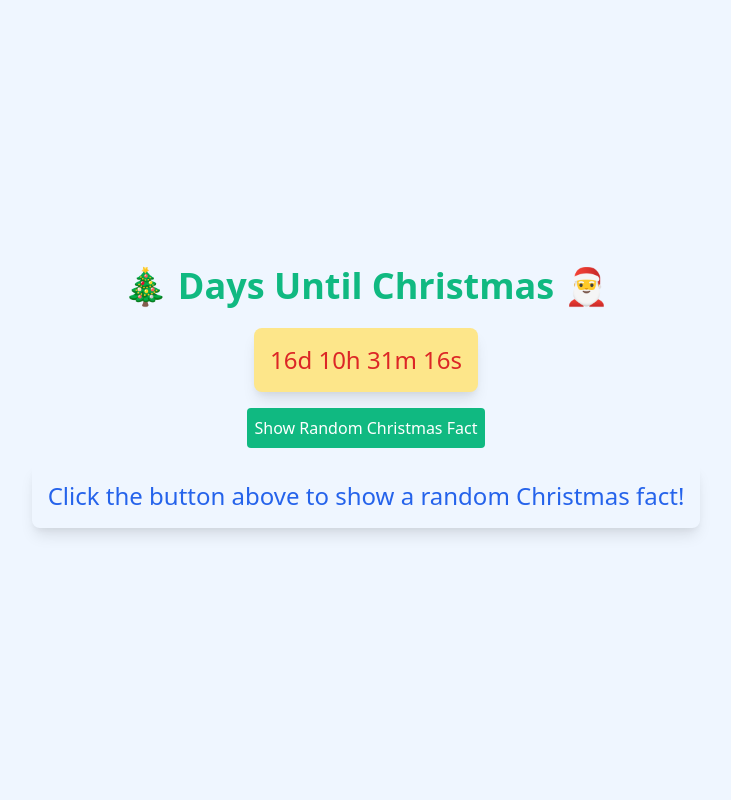
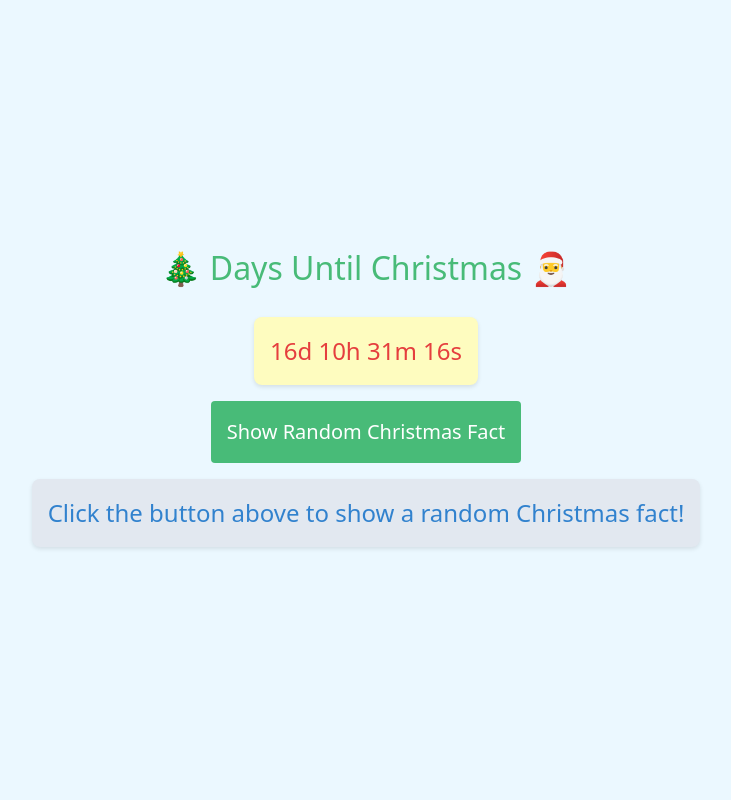
Before and after one commit to KdntNinja/ChristmasCalendar, a FastAPI app: page / in a window 1280 px wide. Shown: the whole page, without its empty margins (274-1005 px from the left). Run offline with FastAPI, Linux system fonts and the light colour scheme.

Commit message:
Update index.html

```diff
--- a/templates/index.html
+++ b/templates/index.html
@@ -2,6 +2,7 @@
 <html lang="en">
 <head>
     <meta charset="UTF-8">
+    <meta name="viewport" content="width=device-width, initial-scale=1.0">
     <title>Christmas Countdown</title>
     <script>
         function updateCountdown() {
@@ -37,39 +38,72 @@
     </script>
     <link href="https://cdn.jsdelivr.net/npm/tailwindcss@2.2.19/dist/tailwind.min.css" rel="stylesheet">
     <style>
-        @media (max-width: 640px) {
+        @media (min-width: 641px) {
+            h1 {
+                font-size: 4rem;
+            }
+            #countdown {
+                font-size: 2rem;
+                padding: 2rem;
+                margin-top: 2rem;
+            }
+            button {
+                padding: 1.5rem;
+                font-size: 1.25rem;
+            }
+            #fact {
+                font-size: 2rem;
+                padding: 2rem;
+                margin-top: 2rem;
+            }
+        }
+        body {
+            display: flex;
+            align-items: center;
+            justify-content: center;
+            height: 100vh;
+            background-color: #ebf8ff;
+            flex-direction: column;
+            text-align: center;
+        }
         h1 {
             font-size: 2rem;
+            color: #48bb78;
+            animation: bounce 2s infinite;
         }
         #countdown {
             font-size: 1.5rem;
+            color: #e53e3e;
+            margin-top: 1rem;
             padding: 1rem;
-                margin-top: 1rem;
+            background-color: #fefcbf;
+            border-radius: 0.5rem;
+            box-shadow: 0 2px 4px rgba(0, 0, 0, 0.1);
+            transition: all 0.5s;
         }
         button {
+            margin-top: 1rem;
+            background-color: #48bb78;
+            color: #fff;
             padding: 1rem;
-                font-size: 1rem;
+            border-radius: 0.25rem;
         }
         #fact {
             font-size: 1.5rem;
+            color: #3182ce;
+            margin-top: 1rem;
             padding: 1rem;
-                margin-top: 1rem;
-            }
+            background-color: #e2e8f0;
+            border-radius: 0.5rem;
+            box-shadow: 0 2px 4px rgba(0, 0, 0, 0.1);
+            transition: all 0.5s;
         }
     </style>
 </head>
-    <body class="flex items-center justify-center h-screen bg-blue-50">
-        <div class="text-center">
-            <h1 class="text-4xl font-bold text-green-500 animate-bounce">🎄 Days Until Christmas 🎅</h1>
-            <div id="countdown" class="text-2xl text-red-600 mt-4 bg-yellow-200 p-4 rounded-lg shadow-lg transition-all duration-500 inline-block">
-                Loading...
-            </div>
-            <div class="text-center">
-                <button onclick="showRandomFact()" class="mt-4 bg-green-500 text-white p-2 rounded">Show Random Christmas Fact</button>
-            <div id="fact" class="text-2xl text-blue-600 mt-4 p-4 rounded-lg shadow-lg transition-all duration-500">
-                Click the button above to show a random Christmas fact!
-            </div>
-        </div>
-        </div>
+<body>
+    <h1>🎄 Days Until Christmas 🎅</h1>
+    <div id="countdown">Loading...</div>
+    <button onclick="showRandomFact()">Show Random Christmas Fact</button>
+    <div id="fact">Click the button above to show a random Christmas fact!</div>
 </body>
 </html>
```
Lines whose indentation alone changed are shown as unchanged.
